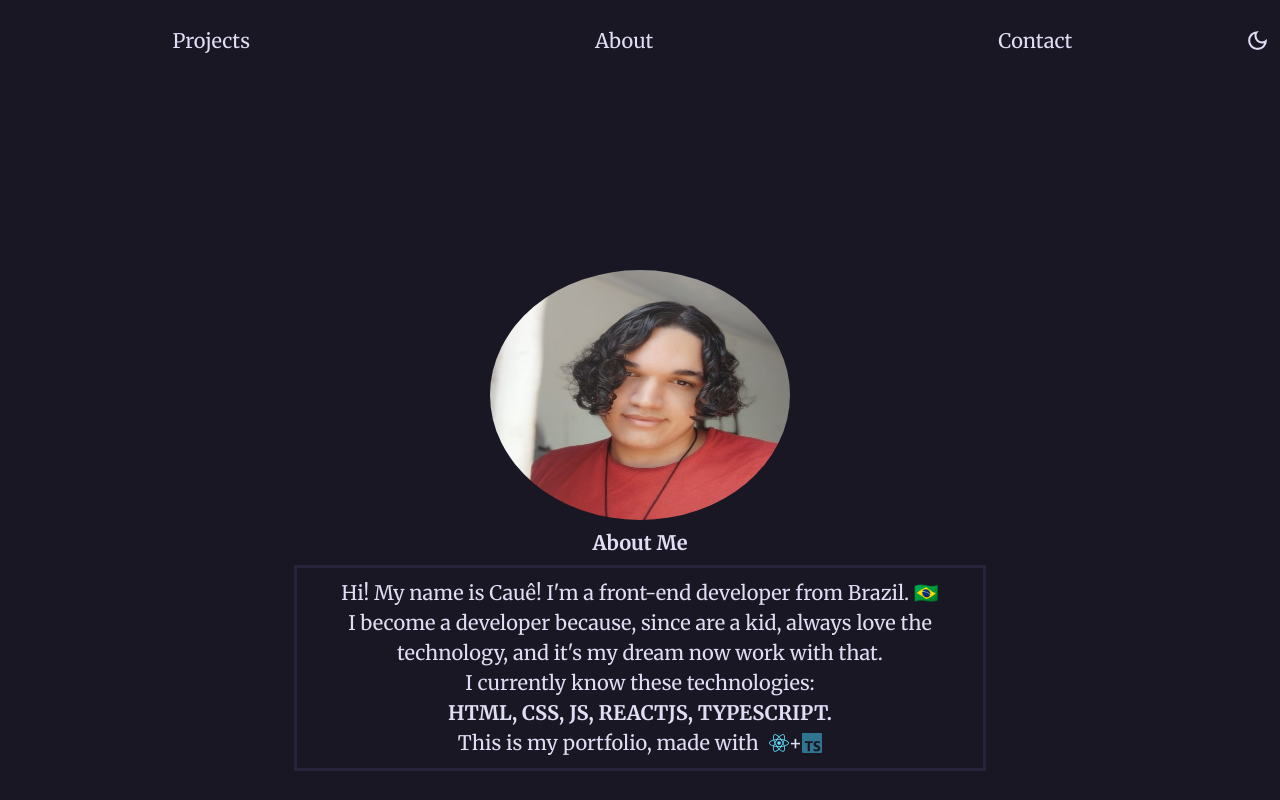
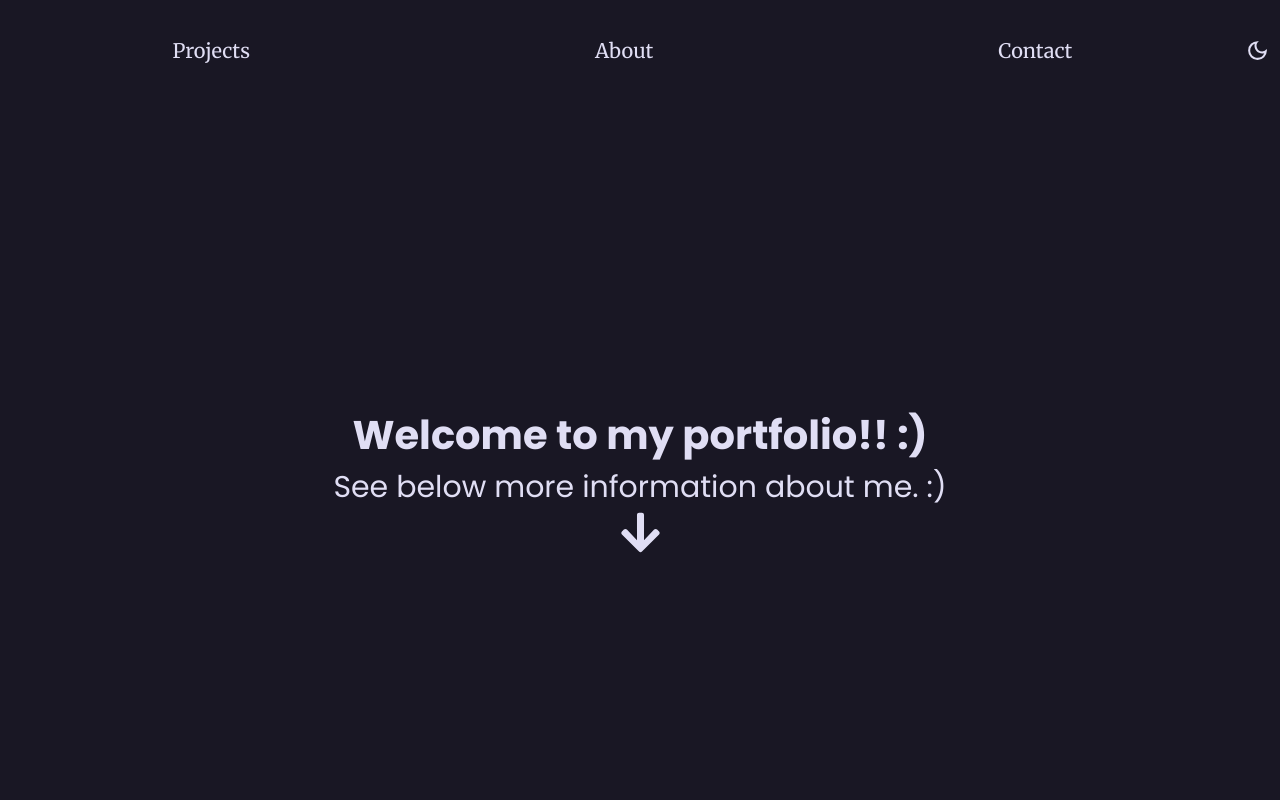
Before and after one commit to EuCaue/portfolio, a React (Vite) app: page / in a window 1280 px wide. Shown: the top 800 px of the page. Built offline with nearby package versions, Linux system fonts and the light colour scheme.

Commit message:
welcome section && more animations && fixed header

```diff
--- a/src/assets/styles/globalStyles.ts
+++ b/src/assets/styles/globalStyles.ts
@@ -20,7 +20,7 @@ export default createGlobalStyle<{ theme: Theme }>`
 }
 
 html, body, #root {
-  height: 100%;
+  // height: 100%;
 }
 
 body {
--- a/src/components/Header/styled.ts
+++ b/src/components/Header/styled.ts
@@ -7,6 +7,8 @@ export const Navbar = styled.nav`
   justify-content: space-evenly;
   position: sticky;
   top: 0;
+  padding-top: 20px;
+  z-index: 10;
   background-color: ${(props) => props.theme.body};
   height: 4em;
   flex-wrap: wrap;
--- /dev/null
+++ b/src/components/Welcome/index.tsx
@@ -0,0 +1,15 @@
+import React from 'react';
+
+import { Container, H1, P, ArrowDown } from './styled';
+
+export default function Welcome() {
+  return (
+    <Container id="welcome">
+      <H1>Welcome to my portfolio!! :)</H1>
+      <P>See below more information about me. :)</P>
+      <a href="#about">
+        <ArrowDown size={45} />
+      </a>
+    </Container>
+  );
+}
--- /dev/null
+++ b/src/components/Welcome/styled.ts
@@ -0,0 +1,56 @@
+/* eslint-disable import/prefer-default-export */
+import styled from 'styled-components';
+import { FaArrowDown } from 'react-icons/fa';
+
+export const Container = styled.section`
+  display: flex;
+  justify-content: center;
+  align-items: center;
+  height: 100vh;
+  flex-direction: column;
+  color: ${(props) => props.theme.text};
+  text-align: center;
+
+  @keyframes H1P {
+    from {
+      translate: -100%;
+    }
+  }
+  @keyframes Arrow {
+    from {
+      translate: 0 550%;
+    }
+  }
+`;
+
+export const H1 = styled.h1`
+  display: flex;
+  justify-content: center;
+  align-items: center;
+  font-size: 2rem;
+  font-family: ${(props) => props.theme.fontSans};
+  animation: 1s H1P linear;
+`;
+
+export const P = styled.p`
+  display: flex;
+  justify-content: center;
+  align-items: center;
+  font-size: 1.5rem;
+  font-family: ${(props) => props.theme.fontSans};
+  animation: 1s H1P linear;
+`;
+
+export const ArrowDown = styled(FaArrowDown)`
+  display: flex;
+  justify-content: center;
+  align-items: center;
+  text-decoration: none;
+  color: ${(props) => props.theme.text};
+  animation: 1s Arrow linear;
+
+  :hover {
+    color: ${(props) => props.theme.accentColor};
+    transition: 0.5s all cubic-bezier(0.175, 0.885, 0.32, 1.275);
+  }
+`;
--- a/src/pages/Portfolio/index.tsx
+++ b/src/pages/Portfolio/index.tsx
@@ -3,6 +3,7 @@ import React from 'react';
 import Header from '../../components/Header';
 import About from '../../components/About';
 import Projects from '../../components/Projects';
+import Welcome from '../../components/Welcome';
 
 interface Props {
   toggleTheme: () => void;
@@ -12,6 +13,7 @@ export default function Portfolio({ toggleTheme }: Props) {
   return (
     <>
       <Header toggleTheme={toggleTheme} />
+      <Welcome />
       <About />
       <Projects />
     </>
```
